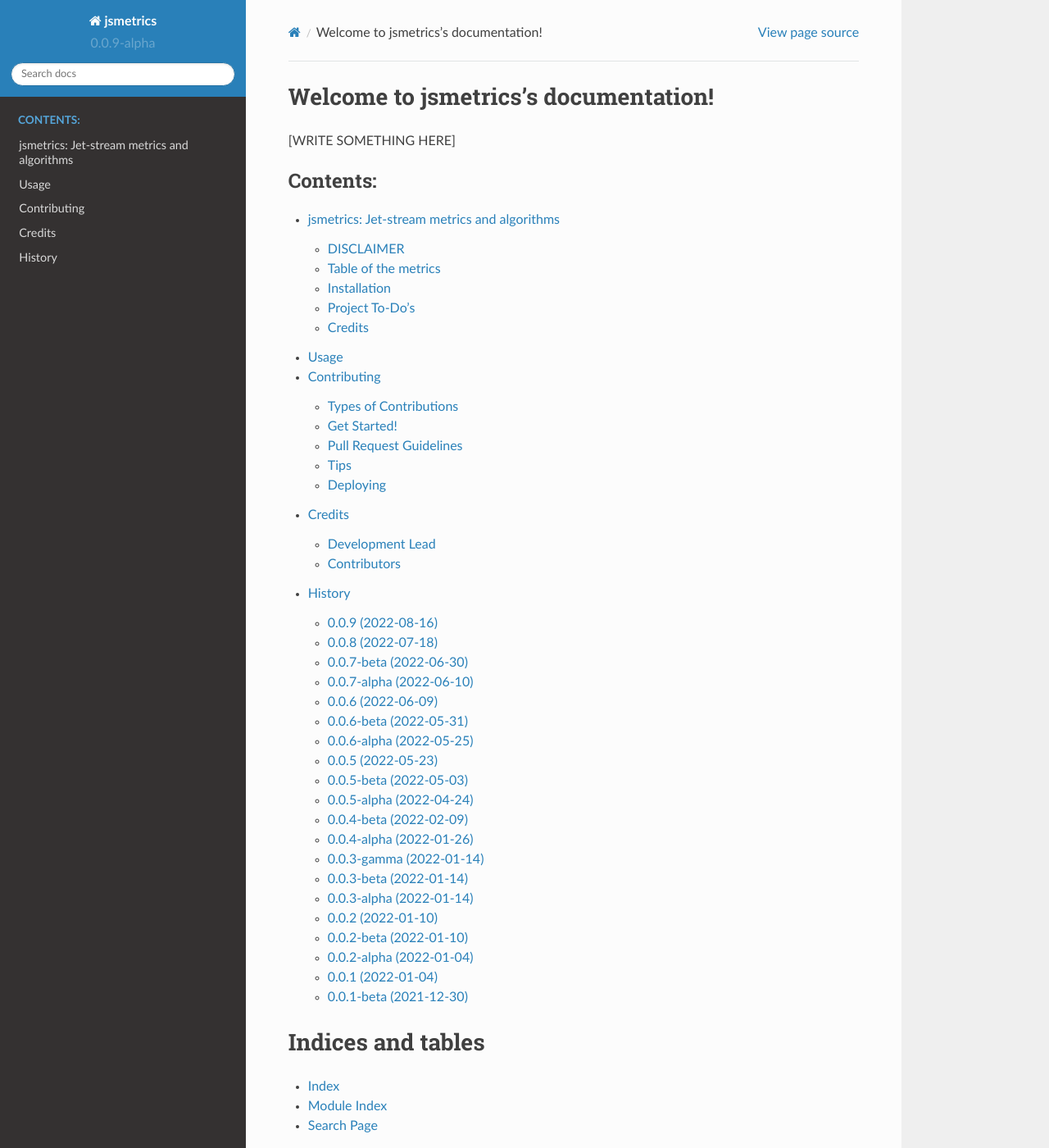
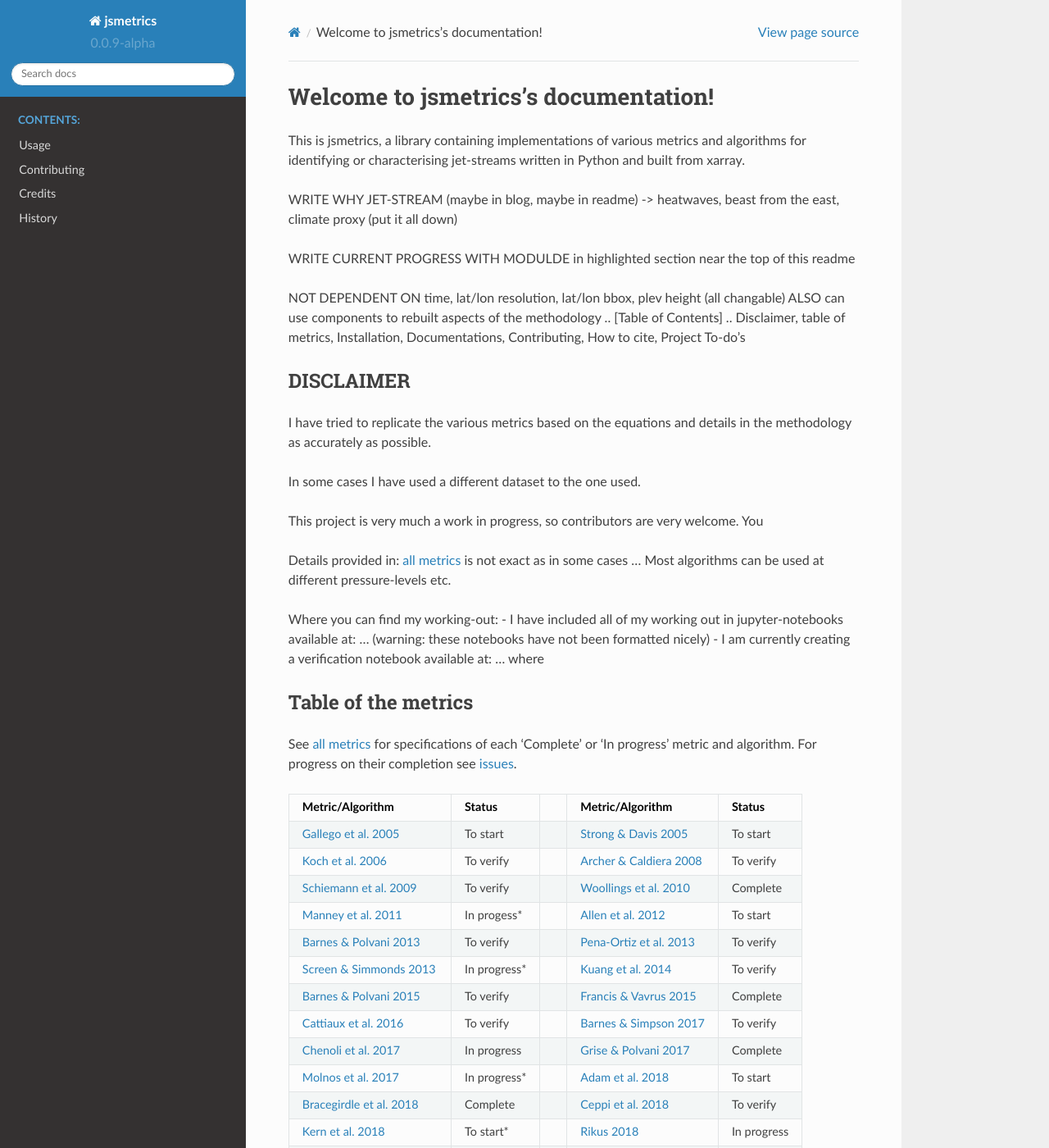
Before and after one commit to Thomasjkeel/jsmetrics, a Sphinx documentation site: the page built from docs/index.rst, in a window 1280 px wide and 1400 px high. Shown: the whole window at 82% size. Built offline with Sphinx 7.4.7 and the Read the Docs theme 2.0.0, drawn with Linux system fonts in a browser that asks for light colours; pages that are not in the unit, such as notebooks, are missing from menus; some of the changed text lies outside the part shown.

Commit message:
remove readme and move over disclaimer and table from docs

```diff
--- a/docs/index.rst
+++ b/docs/index.rst
@@ -6,13 +6,73 @@
 Welcome to jsmetrics's documentation!
 ==============================================
 
-[WRITE SOMETHING HERE]
+This is jsmetrics, a library containing implementations of various metrics and algorithms for identifying or characterising jet-streams
+written in Python and built from xarray.
+
+
+WRITE WHY JET-STREAM (maybe in blog, maybe in readme) -> heatwaves, beast from the east, climate proxy (put it all down)
+
+WRITE CURRENT PROGRESS WITH MODULDE in highlighted section near the top of this readme
+
+NOT DEPENDENT ON time, lat/lon resolution, lat/lon bbox, plev height (all changable)
+ALSO can use components to rebuilt aspects of the methodology
+.. [Table of Contents]
+.. Disclaimer, table of metrics, Installation, Documentations, Contributing, How to cite, Project To-do's
+
+DISCLAIMER
+-------------
+I have tried to replicate the various metrics based on the equations and details in the methodology as accurately as possible.
+
+In some cases I have used a different dataset to the one used.
+
+This project is very much a work in progress, so contributors are very welcome. You
+
+Details provided in: `all metrics`_ is not exact as in some cases ... Most algorithms can be used at different pressure-levels etc.
+
+Where you can find my working-out:
+- I have included all of my working out in jupyter-notebooks available at: ... (warning: these notebooks have not been formatted nicely)
+- I am currently creating a verification notebook available at: ... where
+
+
+Table of the metrics
+-------------
+See `all metrics`_ for specifications of each 'Complete' or 'In progress' metric and algorithm. For progress on their completion see `issues`_.
+
+.. _all metrics: https://github.com/Thomasjkeel/jsmetrics/blob/write-docs/jsmetrics/details_for_all_metrics.py
+.. _issues: https://github.com/Thomasjkeel/jsmetrics/issues
+
+
+.. table::
+   :align: left
+   :widths: auto
+
+   =============================================================================== ==============  ==  =============================================================================== ==============
+   Metric/Algorithm                                                                Status              Metric/Algorithm                                                                Status
+   =============================================================================== ==============  ==  =============================================================================== ==============
+   `Gallego et al. 2005 <http://link.springer.com/10.1007/s00382-005-0006-7>`_     To start            `Strong & Davis 2005 <http://doi.wiley.com/10.1029/2004GL022039>`_              To start
+   `Koch et al. 2006 <https://onlinelibrary.wiley.com/doi/10.1002/joc.1255>`_      To verify           `Archer & Caldiera 2008 <http://doi.wiley.com/10.1029/2008GL033614>`_           To verify
+   `Schiemann et al. 2009 <https://doi.org/10.1175/2008JCLI2625.1>`_               To verify           `Woollings et al. 2010 <https://onlinelibrary.wiley.com/doi/10.1002/qj.625>`_   Complete
+   `Manney et al. 2011 <https://acp.copernicus.org/articles/11/6115/2011/>`_       In progess*         `Allen et al. 2012 <http://www.nature.com/articles/nature11097>`_               To start
+   `Barnes & Polvani 2013 <https://doi.org/10.1175/JCLI-D-12-00536.1>`_            To verify           `Pena-Ortiz et al. 2013 <http://doi.wiley.com/10.1002/jgrd.50305>`_             To verify
+   `Screen & Simmonds 2013 <http://doi.wiley.com/10.1002/grl.50174>`_              In progress*        `Kuang et al. 2014 <http://link.springer.com/10.1007/s00704-013-0994-x>`_       To verify
+   `Barnes & Polvani 2015 <https://doi.org/10.1175/JCLI-D-14-00589.1>`_            To verify           `Francis & Vavrus 2015 <https://doi.org/10.1088/1748-9326/10/1/014005>`_        Complete
+   `Cattiaux et al. 2016 <https://doi.wiley.com/10.1002/2016GL070309>`_            To verify           `Barnes & Simpson 2017 <https://doi.org/10.1175/JCLI-D-17-0299.1>`_             To verify
+   `Chenoli et al. 2017 <http://link.springer.com/10.1007/s00382-016-3102-y>`_     In progress         `Grise & Polvani 2017 <https://doi.org/10.1175/JCLI-D-16-0849.1>`_              Complete
+   `Molnos et al. 2017  <https://doi.org/10.5194/esd-8-75-2017>`_                  In progress*        `Adam et al. 2018 <https://doi.org/10.5194/gmd-11-4339-2018>`_                  To start
+   `Bracegirdle et al. 2018 <https://doi.org/10.1175/JCLI-D-17-0320.1>`_           Complete            `Ceppi et al. 2018 <https://doi.org/10.1175/JCLI-D-17-0323.1>`_                 To verify
+   `Kern et al. 2018 <http://ieeexplore.ieee.org/document/8017585/>`_              To start*           `Rikus 2018 <http://dx.doi.org/10.1007/s00382-015-2560-y>`_                     In progress
+   `Kern & Westermann 2019 <https://doi.org/10.2312/vmv.20191321>`_                To start            `Kerr et al. 2020 <https://doi.org/10.1029/2020JD032735>`_                      To verify
+   `Maher et al. 2020 <https://doi.org/10.1007/s00382-019-05084-6>`_               To start            `Winters et al. 2020 <https://doi.org/10.1175/MWR-D-19-0353.1>`_                To start
+   `Martin 2021 <https://onlinelibrary.wiley.com/doi/10.1029/2020JD033668>`_       To start*           `Bosiger et al. 2022 <https://doi.org/10.5194/gmd-15-1079-2022>`_               To start
+   `Local Wave Activity <https://doi.org/10.1175/JAS-D-15-0194.1>`_                In progress*
+   =============================================================================== ==============  ==  =============================================================================== ==============
+* == help needed
+
 
 .. toctree::
    :maxdepth: 2
    :caption: Contents:
 
-   readme
    installation
    usage
    contributing
--- a/docs/readme.rst
+++ /dev/null
@@ -1 +0,0 @@
-.. include:: ../README.rst
```
